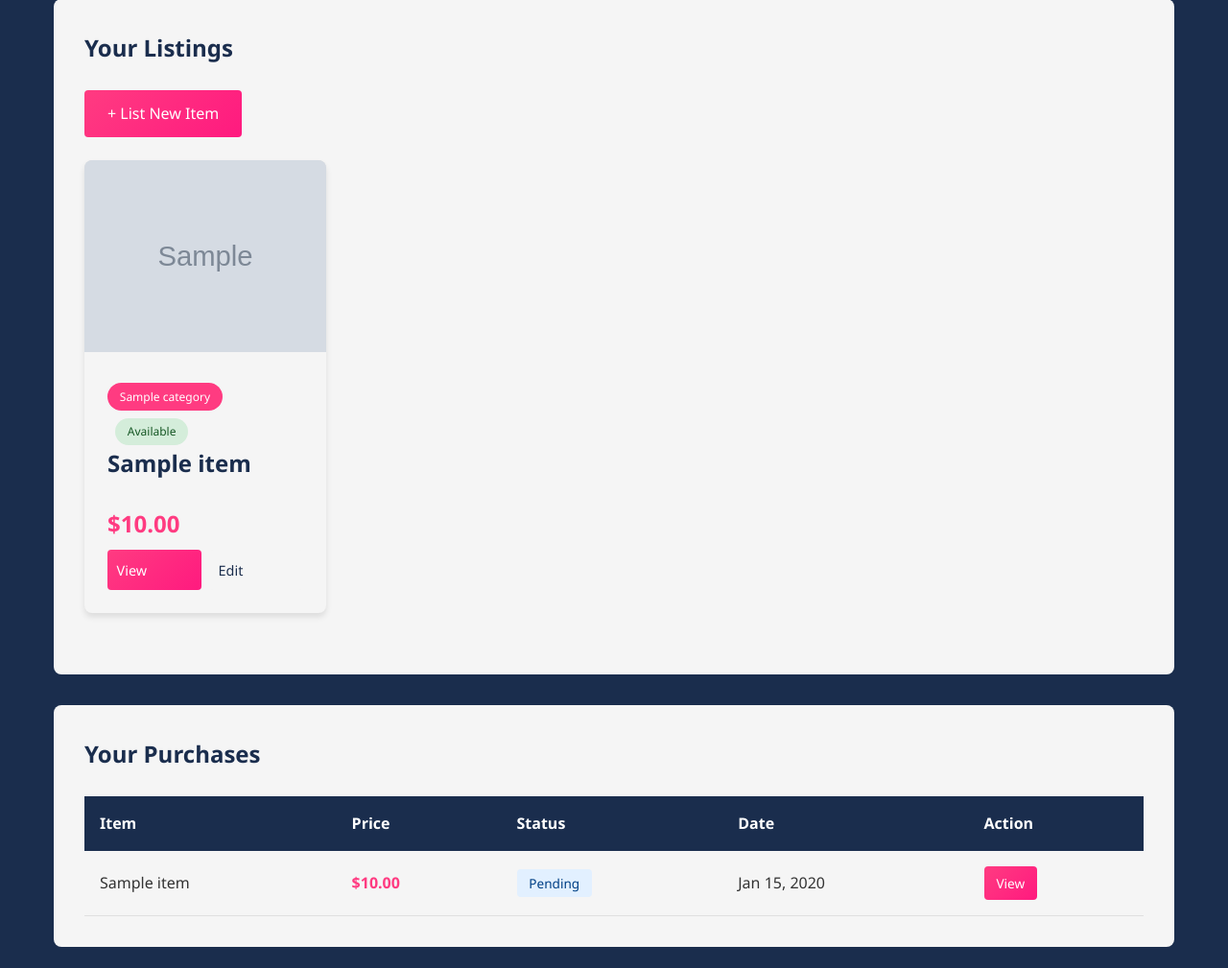
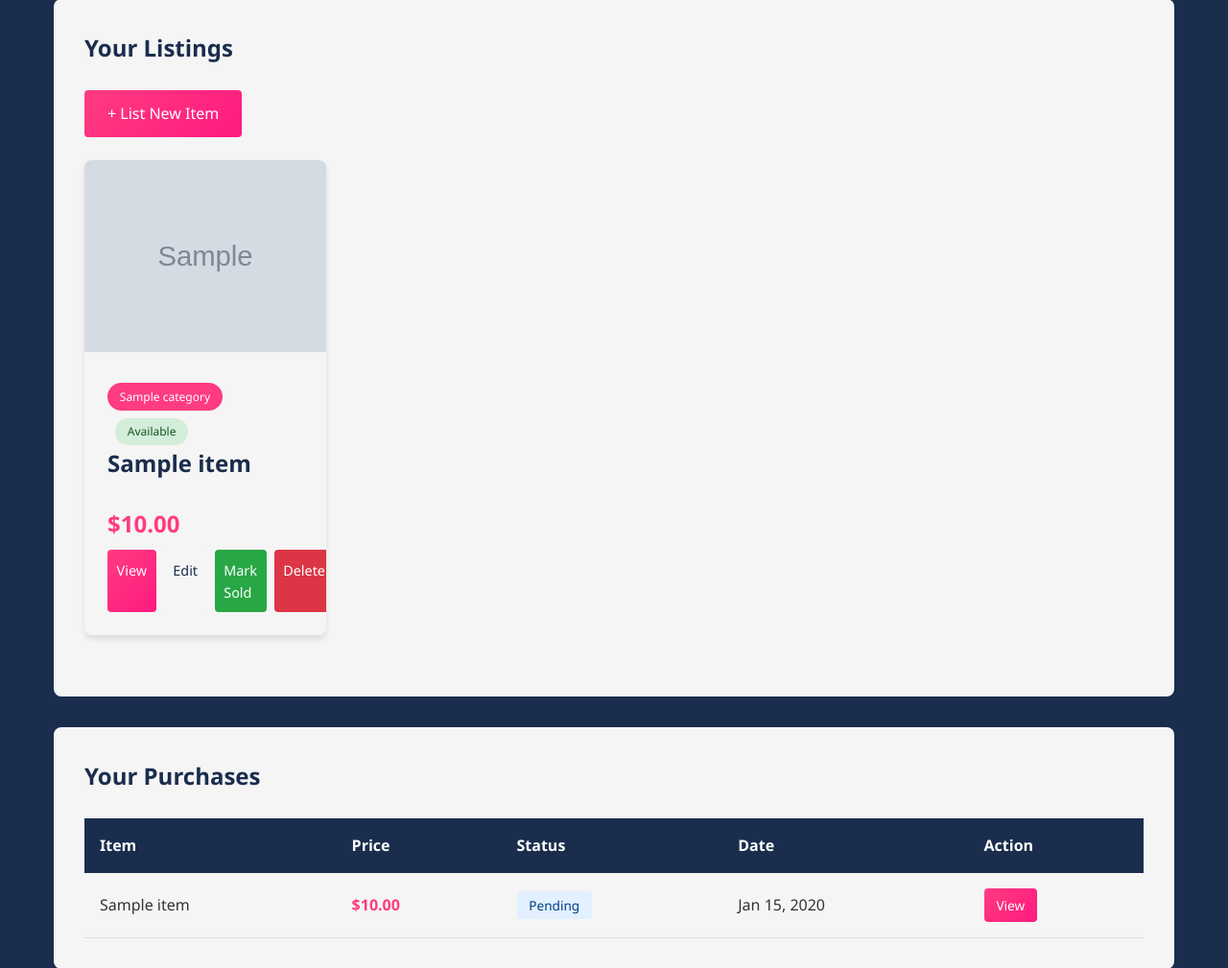
Before and after one commit to wardslarc/latagan, a Django app: page /dashboard/ in a window 1280 px wide. Shown: the part 371-1380 px from the top of the page at 96% size. Run offline with Django 4.2, Linux system fonts and the light colour scheme; a user stored in the database is signed in; tables that the repository leaves empty hold one stand-in row (values such as "Sample post"); grey boxes marked "Sample" are stand-in pictures.

Commit message:
Add: Mark as Sold and Delete item functionality to dashboard

```diff
--- a/store/templates/store/dashboard.html
+++ b/store/templates/store/dashboard.html
@@ -47,6 +47,10 @@
                         <div class="item-action">
                             <a href="{% url 'item_detail' item.id %}" class="btn btn-primary">View</a>
                             <a href="{% url 'edit_item' item.id %}" class="btn btn-secondary">Edit</a>
+                            {% if item.status == 'available' %}
+                                <a href="{% url 'mark_item_sold' item.id %}" class="btn btn-secondary" style="background: #28a745; color: white;">Mark Sold</a>
+                            {% endif %}
+                            <a href="{% url 'delete_item' item.id %}" class="btn btn-secondary" style="background: #dc3545; color: white;" onclick="return confirm('Are you sure you want to delete this item? Credits will not be refunded.');">Delete</a>
                         </div>
                     </div>
                 </div>
--- a/store/urls.py
+++ b/store/urls.py
@@ -22,6 +22,8 @@ urlpatterns = [
     path('dashboard/', views.dashboard, name='dashboard'),
     path('sell/', views.sell_item, name='sell_item'),
     path('item/<int:item_id>/edit/', views.edit_item, name='edit_item'),
+    path('item/<int:item_id>/mark-sold/', views.mark_item_sold, name='mark_item_sold'),
+    path('item/<int:item_id>/delete/', views.delete_item, name='delete_item'),
 
     # Buying & Reviews
     path('item/<int:item_id>/buy/', views.buy_item, name='buy_item'),
--- a/store/views.py
+++ b/store/views.py
@@ -317,6 +317,35 @@ def edit_item(request, item_id):
         'categories': categories,
     }
     return render(request, 'store/edit_item.html', context)
+
+
+@login_required(login_url='login')
+def mark_item_sold(request, item_id):
+    """Mark an item as sold"""
+    item = get_object_or_404(Item, id=item_id)
+
+    if request.user != item.seller:
+        messages.error(request, 'You do not have permission to modify this item')
+        return redirect('item_detail', item_id=item.id)
+
+    item.status = 'sold'
+    item.save()
+    messages.success(request, 'Item marked as sold!')
+    return redirect('dashboard')
+
+
+@login_required(login_url='login')
+def delete_item(request, item_id):
+    """Delete an item listing (credits are not refunded)"""
+    item = get_object_or_404(Item, id=item_id)
+
+    if request.user != item.seller:
+        messages.error(request, 'You do not have permission to delete this item')
+        return redirect('item_detail', item_id=item.id)
+
+    item.delete()
+    messages.success(request, 'Item deleted successfully. Credits spent on listing are not refunded.')
+    return redirect('dashboard')
 
 
 @login_required(login_url='login')
```
